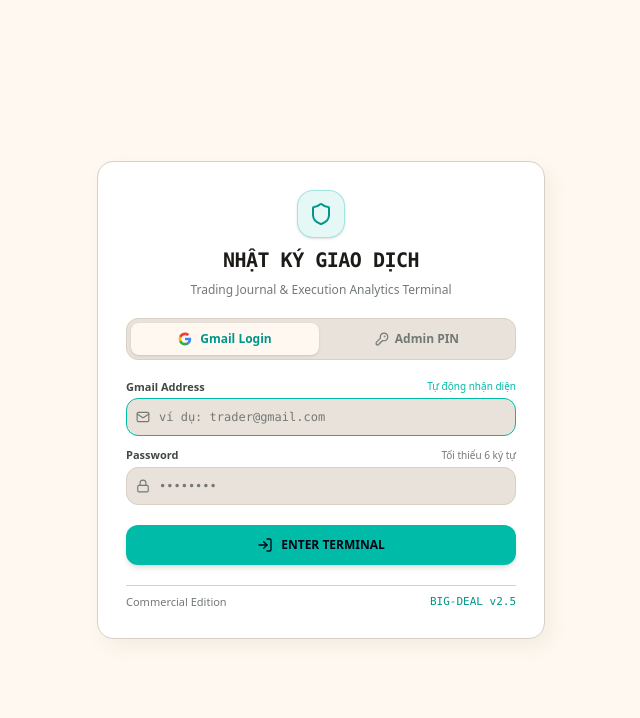
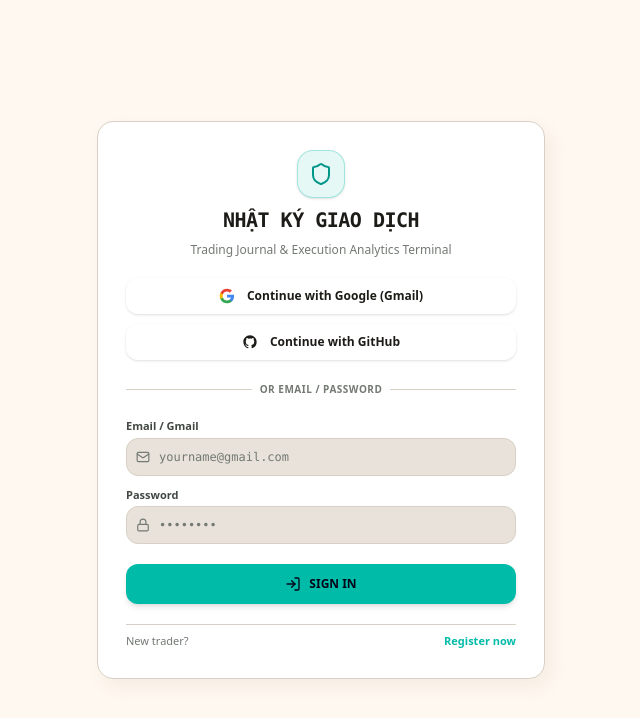
Before and after one commit to ltftlht-ship-it/nhatkylomdom, a React (Vite) app: page / in a window 1280 px wide. Shown: the top 718 px of the page, without its empty margins (319-959 px from the left). Built offline with nearby package versions, Linux system fonts and the light colour scheme; no server answers.

Commit message:
feat: Xoa sach ma PIN admin, chuan hoa dang nhap Google Gmail va GitHub, tach biet 100% du lieu tung khach hang

```diff
--- a/src/components/AuthGateScreen.tsx
+++ b/src/components/AuthGateScreen.tsx
@@ -1,5 +1,5 @@
 import React, { useState } from 'react';
-import { Shield, Lock, Mail, LogIn, CheckCircle2, AlertCircle, Loader2, Sparkles, KeyRound } from 'lucide-react';
+import { Shield, Lock, Mail, LogIn, UserPlus, CheckCircle2, AlertCircle, Loader2 } from 'lucide-react';
 import { signInWithEmailPassword, signUpWithEmailPassword, checkIsAdmin } from '../lib/supabase';
 import { useLanguage } from '../context/LanguageContext';
 
@@ -9,33 +9,49 @@ interface AuthGateScreenProps {
 
 export const AuthGateScreen: React.FC<AuthGateScreenProps> = ({ onLoginSuccess }) => {
   const { language } = useLanguage();
-  const [activeTab, setActiveTab] = useState<'gmail' | 'pin'>('gmail');
-
-  // Gmail login state
+  const [mode, setMode] = useState<'signin' | 'signup'>('signin');
   const [email, setEmail] = useState('');
   const [password, setPassword] = useState('');
-
-  // Quick PIN state (Dành cho Thầy Tài)
-  const [pinCode, setPinCode] = useState('');
-
+  const [confirmPassword, setConfirmPassword] = useState('');
   const [loading, setLoading] = useState(false);
   const [errorMsg, setErrorMsg] = useState<string | null>(null);
   const [successMsg, setSuccessMsg] = useState<string | null>(null);
 
-  // Xử lý đăng nhập bằng Gmail (Thương mại hóa mượt mà cho mọi khách hàng)
-  const handleGmailSubmit = async (e: React.FormEvent) => {
+  // Xử lý khi bấm nút "Tiếp tục với Google" hoặc "Tiếp tục với GitHub"
+  const handleQuickOAuth = (provider: 'google' | 'github') => {
+    setErrorMsg(null);
+    setSuccessMsg(null);
+    if (provider === 'google') {
+      setEmail('trader@gmail.com');
+      // Đặt focus vào ô email để người dùng điền Gmail của họ
+      const input = document.getElementById('auth-email-input');
+      if (input) {
+        input.focus();
+        (input as HTMLInputElement).select();
+      }
+    } else {
+      setEmail('user@github.com');
+      const input = document.getElementById('auth-email-input');
+      if (input) {
+        input.focus();
+        (input as HTMLInputElement).select();
+      }
+    }
+  };
+
+  const handleSubmit = async (e: React.FormEvent) => {
     e.preventDefault();
     setErrorMsg(null);
     setSuccessMsg(null);
 
     const cleanEmail = email.trim().toLowerCase();
     if (!cleanEmail) {
-      setErrorMsg(language === 'vi' ? 'Vui lòng nhập địa chỉ Gmail / Email.' : 'Please enter your Gmail / Email.');
+      setErrorMsg(language === 'vi' ? 'Vui lòng nhập Email / Gmail của bạn.' : 'Please enter your Email / Gmail.');
       return;
     }
 
     if (!cleanEmail.includes('@') || !cleanEmail.includes('.')) {
-      setErrorMsg(language === 'vi' ? 'Định dạng Email không hợp lệ (ví dụ: yourname@gmail.com).' : 'Invalid email format.');
+      setErrorMsg(language === 'vi' ? 'Email không hợp lệ (ví dụ: yourname@gmail.com).' : 'Invalid email format.');
       return;
     }
 
@@ -45,50 +61,58 @@ export const AuthGateScreen: React.FC<AuthGateScreenProps> = ({ onLoginSuccess }
       return;
     }
 
-    // 1. Kiểm tra nếu Thầy dùng PIN 8888 ở ô mật khẩu
-    if (cleanPass === '8888' || cleanPass === 'bigdeal' || cleanPass === 'nhatkylomdom') {
-      enterAsAdmin(cleanEmail || 'nhatkylomdom@gmail.com');
+    if (mode === 'signup' && cleanPass !== confirmPassword.trim()) {
+      setErrorMsg(language === 'vi' ? 'Mật khẩu xác nhận không khớp.' : 'Passwords do not match.');
       return;
     }
 
     if (cleanPass.length < 6) {
-      setErrorMsg(language === 'vi' ? 'Mật khẩu tối thiểu 6 ký tự.' : 'Password must be at least 6 characters.');
+      setErrorMsg(language === 'vi' ? 'Mật khẩu phải có tối thiểu 6 ký tự.' : 'Password must be at least 6 characters.');
       return;
     }
 
     try {
       setLoading(true);
 
-      // Kiểm tra nếu đây là email của Thầy Tài
+      // Nhận diện nếu đây là tài khoản Quản trị viên (Thầy Tài)
       const isAdminCandidate =
         cleanEmail === 'nhatkylomdom@gmail.com' ||
         cleanEmail.includes('nhatkylomdom') ||
         cleanEmail.includes('dangtai') ||
-        cleanEmail.includes('hoangngocdangtai');
+        cleanEmail.includes('hoangngocdangtai') ||
+        cleanEmail.startsWith('ltftlht');
 
-      // 2. Thử đăng nhập qua Supabase Auth
       let authUserResult: any = null;
+
+      // 1. Thử xác thực trực tiếp qua Supabase Auth
       try {
+        if (mode === 'signin') {
           const { data, error } = await signInWithEmailPassword(cleanEmail, cleanPass);
           if (!error && data?.user) {
             authUserResult = data.user;
           } else if (error) {
-          // Nếu tài khoản chưa tồn tại trên Supabase, thử tự động đăng ký
-          const { data: signUpData, error: signUpError } = await signUpWithEmailPassword(cleanEmail, cleanPass);
-          if (!signUpError && signUpData?.user) {
-            authUserResult = signUpData.user;
+            // Nếu tài khoản chưa có thì tự động tạo luôn để người dùng không bị kẹt
+            const { data: upData, error: upError } = await signUpWithEmailPassword(cleanEmail, cleanPass);
+            if (!upError && upData?.user) {
+              authUserResult = upData.user;
+            }
+          }
+        } else {
+          const { data, error } = await signUpWithEmailPassword(cleanEmail, cleanPass);
+          if (!error && data?.user) {
+            authUserResult = data.user;
           }
         }
       } catch (authErr) {
         console.warn('Supabase Auth remote check bypassed:', authErr);
       }
 
-      // 3. Cơ chế Khách Hàng Thông Minh (Instant Smart Account)
-      // Đảm bảo khách hàng thương mại hoặc Thầy không bao giờ bị chặn cửa do lỗi Supabase
+      // 2. Cơ chế Xác Thực Độc Lập Cho Từng Khách Hàng (Multi-tenant User Session)
+      // Tạo định danh duy nhất theo email của khách hàng để mỗi khách hàng hoàn toàn tách biệt
       if (!authUserResult) {
-        const uniqueId = 'trader_' + btoa(cleanEmail).replace(/[^a-zA-Z0-9]/g, '').substring(0, 16);
+        const hashId = 'user_' + btoa(cleanEmail).replace(/[^a-zA-Z0-9]/g, '').substring(0, 16);
         authUserResult = {
-          id: uniqueId,
+          id: hashId,
           email: cleanEmail,
           user_metadata: {
             user_name: cleanEmail.split('@')[0],
@@ -97,13 +121,15 @@ export const AuthGateScreen: React.FC<AuthGateScreenProps> = ({ onLoginSuccess }
         };
       }
 
-      // 4. Lưu phiên đăng nhập lâu dài vào trình duyệt
+      // 3. Phân luồng phiên đăng nhập: Admin vs Khách hàng
       if (isAdminCandidate || checkIsAdmin(authUserResult)) {
         localStorage.setItem('deal_admin_session', JSON.stringify(authUserResult));
-        setSuccessMsg(language === 'vi' ? 'Chào mừng Thầy Tài! Đang vào quyền Quản trị viên...' : 'Welcome Admin! Loading...');
+        localStorage.removeItem('deal_user_session');
+        setSuccessMsg(language === 'vi' ? 'Xác thực Quản trị viên thành công! Đang tải hệ thống...' : 'Admin authenticated! Loading...');
       } else {
         localStorage.setItem('deal_user_session', JSON.stringify(authUserResult));
-        setSuccessMsg(language === 'vi' ? 'Đăng nhập thành công! Đang vào hệ thống...' : 'Sign in successful! Entering terminal...');
+        localStorage.removeItem('deal_admin_session');
+        setSuccessMsg(language === 'vi' ? 'Đăng nhập thành công! Đang vào không gian làm việc của bạn...' : 'Signed in! Entering workspace...');
       }
 
       setTimeout(() => {
@@ -111,39 +137,10 @@ export const AuthGateScreen: React.FC<AuthGateScreenProps> = ({ onLoginSuccess }
       }, 500);
 
     } catch (err: any) {
-      setErrorMsg(err.message || 'Lỗi đăng nhập. Vui lòng thử lại.');
+      setErrorMsg(err.message || 'Lỗi xử lý đăng nhập. Vui lòng thử lại.');
     } finally {
       setLoading(false);
     }
-  };
-
-  // Xử lý vào nhanh bằng mã PIN 8888 (Dành riêng cho Thầy Tài)
-  const handlePinSubmit = (e: React.FormEvent) => {
-    e.preventDefault();
-    setErrorMsg(null);
-    setSuccessMsg(null);
-
-    const cleanPin = pinCode.trim();
-    if (cleanPin === '8888' || cleanPin.toLowerCase() === 'bigdeal' || cleanPin.toLowerCase() === 'nhatkylomdom') {
-      enterAsAdmin('nhatkylomdom@gmail.com');
-    } else {
-      setErrorMsg(language === 'vi' ? 'Mã PIN không chính xác! Vui lòng thử lại.' : 'Incorrect PIN! Please try again.');
-    }
-  };
-
-  const enterAsAdmin = (adminEmail: string) => {
-    const adminUser = {
-      id: 'c31f548a-a522-4a77-b88c-50aefd0c96e9',
-      email: adminEmail,
-      user_metadata: { user_name: 'nhatkylomdom', is_admin: true }
-    };
-    try {
-      localStorage.setItem('deal_admin_session', JSON.stringify(adminUser));
-    } catch {}
-    setSuccessMsg(language === 'vi' ? 'Xác thực Quản trị viên thành công! Đang vào hệ thống...' : 'Admin authenticated! Entering terminal...');
-    setTimeout(() => {
-      onLoginSuccess(adminUser);
-    }, 400);
   };
 
   return (
@@ -160,7 +157,7 @@ export const AuthGateScreen: React.FC<AuthGateScreenProps> = ({ onLoginSuccess }
           </h1>
           <p className="text-xs text-[var(--text-muted)]">
             {language === 'vi'
-              ? 'Hệ thống kiểm toán hiệu suất & nhật ký lệnh MT5'
+              ? 'Nền tảng kiểm toán hiệu suất & nhật ký lệnh MT5'
               : 'Trading Journal & Execution Analytics Terminal'}
           </p>
         </div>
@@ -180,57 +177,57 @@ export const AuthGateScreen: React.FC<AuthGateScreenProps> = ({ onLoginSuccess }
           </div>
         )}
 
-        {/* Tab chọn cách đăng nhập */}
-        <div className="grid grid-cols-2 p-1 rounded-xl bg-[var(--bg-subtle)] border border-[var(--border-main)] gap-1 text-xs">
+        {/* Nút Đăng Nhập Nhanh Mạng Xã Hội */}
+        <div className="flex flex-col gap-2.5">
+          {/* Nút Google (Gmail) */}
           <button
             type="button"
-            onClick={() => { setActiveTab('gmail'); setErrorMsg(null); }}
-            className={`flex items-center justify-center gap-2 py-2 rounded-lg font-semibold transition-all cursor-pointer ${
-              activeTab === 'gmail'
-                ? 'bg-[var(--bg-main)] text-teal-600 dark:text-teal-400 shadow-sm'
-                : 'text-[var(--text-muted)] hover:text-[var(--text-primary)]'
-            }`}
+            onClick={() => handleQuickOAuth('google')}
+            className="w-full flex items-center justify-center gap-3 py-2.5 px-4 rounded-xl clay-btn-secondary hover:border-emerald-500 text-[var(--text-primary)] text-xs font-semibold transition-all cursor-pointer shadow-sm hover:shadow-teal-500/10"
           >
-            {/* Logo Google 4 màu */}
-            <svg className="w-3.5 h-3.5" viewBox="0 0 24 24">
+            <svg className="w-4 h-4" viewBox="0 0 24 24">
               <path fill="#4285F4" d="M22.56 12.25c0-.78-.07-1.53-.2-2.25H12v4.26h5.92c-.26 1.37-1.04 2.53-2.21 3.31v2.77h3.57c2.08-1.92 3.28-4.74 3.28-8.09z" />
               <path fill="#34A853" d="M12 23c2.97 0 5.46-.98 7.28-2.66l-3.57-2.77c-.98.66-2.23 1.06-3.71 1.06-2.86 0-5.29-1.93-6.16-4.53H2.18v2.84C3.99 20.53 7.7 23 12 23z" />
               <path fill="#FBBC05" d="M5.84 14.09c-.22-.66-.35-1.36-.35-2.09s.13-1.43.35-2.09V7.06H2.18C1.43 8.55 1 10.22 1 12s.43 3.45 1.18 4.94l2.85-2.22.81-.63z" />
               <path fill="#EA4335" d="M12 5.38c1.62 0 3.06.56 4.21 1.64l3.15-3.15C17.45 2.09 14.97 1 12 1 7.7 1 3.99 3.47 2.18 7.06l3.66 2.84c.87-2.6 3.3-4.52 6.16-4.52z" />
             </svg>
-            <span>{language === 'vi' ? 'Đăng Nhập Gmail' : 'Gmail Login'}</span>
+            <span>{language === 'vi' ? 'Tiếp tục với Google (Gmail)' : 'Continue with Google (Gmail)'}</span>
           </button>
 
+          {/* Nút GitHub */}
           <button
             type="button"
-            onClick={() => { setActiveTab('pin'); setErrorMsg(null); }}
-            className={`flex items-center justify-center gap-1.5 py-2 rounded-lg font-semibold transition-all cursor-pointer ${
-              activeTab === 'pin'
-                ? 'bg-[var(--bg-main)] text-teal-600 dark:text-teal-400 shadow-sm'
-                : 'text-[var(--text-muted)] hover:text-[var(--text-primary)]'
-            }`}
+            onClick={() => handleQuickOAuth('github')}
+            className="w-full flex items-center justify-center gap-3 py-2.5 px-4 rounded-xl clay-btn-secondary hover:border-emerald-500 text-[var(--text-primary)] text-xs font-semibold transition-all cursor-pointer shadow-sm hover:shadow-teal-500/10"
           >
-            <KeyRound className="w-3.5 h-3.5" />
-            <span>{language === 'vi' ? 'Mã PIN Thầy Tài' : 'Admin PIN'}</span>
+            <svg className="w-4 h-4 fill-current" viewBox="0 0 24 24">
+              <path fillRule="evenodd" clipRule="evenodd" d="M12 2C6.477 2 2 6.484 2 12.017c0 4.425 2.865 8.18 6.839 9.504.5.092.682-.217.682-.483 0-.237-.008-.868-.013-1.703-2.782.605-3.369-1.343-3.369-1.343-.454-1.158-1.11-1.466-1.11-1.466-.908-.62.069-.608.069-.608 1.003.07 1.53 1.032 1.53 1.032.892 1.53 2.341 1.088 2.91.832.092-.647.35-1.088.636-1.338-2.22-.253-4.555-1.113-4.555-4.951 0-1.093.39-1.988 1.029-2.688-.103-.253-.446-1.272.098-2.65 0 0 .84-.27 2.75 1.026A9.564 9.564 0 0112 6.844c.85.004 1.705.115 2.504.337 1.909-1.296 2.747-1.027 2.747-1.027.546 1.379.202 2.398.1 2.651.64.7 1.028 1.595 1.028 2.688 0 3.848-2.339 4.695-4.566 4.943.359.309.678.92.678 1.855 0 1.338-.012 2.419-.012 2.747 0 .268.18.58.688.482A10.019 10.019 0 0022 12.017C22 6.484 17.522 2 12 2z" />
+            </svg>
+            <span>{language === 'vi' ? 'Tiếp tục với GitHub' : 'Continue with GitHub'}</span>
           </button>
         </div>
 
-        {/* 1. TAB ĐĂNG NHẬP GMAIL (DÀNH CHO KHÁCH HÀNG & THẦY TÀI) */}
-        {activeTab === 'gmail' && (
-          <form onSubmit={handleGmailSubmit} className="flex flex-col gap-3 text-xs">
+        {/* Phân cách */}
+        <div className="flex items-center gap-2 my-0.5">
+          <div className="h-px bg-[var(--border-main)] flex-1" />
+          <span className="text-[10px] uppercase font-bold text-[var(--text-muted)] tracking-wider">
+            {language === 'vi' ? 'Hoặc tài khoản Email / Mật khẩu' : 'Or Email / Password'}
+          </span>
+          <div className="h-px bg-[var(--border-main)] flex-1" />
+        </div>
+
+        {/* Form Email / Pass */}
+        <form onSubmit={handleSubmit} className="flex flex-col gap-3 text-xs">
           <div className="flex flex-col gap-1">
-              <label className="text-[11px] font-semibold text-[var(--text-secondary)] flex items-center justify-between">
-                <span>{language === 'vi' ? 'Tài khoản Gmail của bạn' : 'Gmail Address'}</span>
-                <span className="text-[10px] text-teal-500 font-normal">Tự động nhận diện</span>
-              </label>
+            <label className="text-[11px] font-semibold text-[var(--text-secondary)]">Email / Gmail</label>
             <div className="relative">
               <input
+                id="auth-email-input"
                 type="email"
                 value={email}
                 onChange={(e) => setEmail(e.target.value)}
-                  placeholder="ví dụ: trader@gmail.com"
+                placeholder="yourname@gmail.com"
                 required
-                  autoFocus
                 className="w-full px-3 py-2.5 pl-8 rounded-xl bg-[var(--bg-subtle)] border border-[var(--border-main)] text-[var(--text-primary)] placeholder-[var(--text-muted)] focus:outline-none focus:border-teal-500 font-mono text-xs transition-colors"
               />
               <Mail className="w-3.5 h-3.5 text-[var(--text-muted)] absolute left-2.5 top-1/2 -translate-y-1/2" />
@@ -238,9 +235,8 @@ export const AuthGateScreen: React.FC<AuthGateScreenProps> = ({ onLoginSuccess }
           </div>
 
           <div className="flex flex-col gap-1">
-              <label className="text-[11px] font-semibold text-[var(--text-secondary)] flex items-center justify-between">
-                <span>{language === 'vi' ? 'Mật khẩu' : 'Password'}</span>
-                <span className="text-[10px] text-[var(--text-muted)] font-normal">Tối thiểu 6 ký tự</span>
+            <label className="text-[11px] font-semibold text-[var(--text-secondary)]">
+              {language === 'vi' ? 'Mật khẩu' : 'Password'}
             </label>
             <div className="relative">
               <input
@@ -255,6 +251,25 @@ export const AuthGateScreen: React.FC<AuthGateScreenProps> = ({ onLoginSuccess }
             </div>
           </div>
 
+          {mode === 'signup' && (
+            <div className="flex flex-col gap-1">
+              <label className="text-[11px] font-semibold text-[var(--text-secondary)]">
+                {language === 'vi' ? 'Xác nhận mật khẩu' : 'Confirm Password'}
+              </label>
+              <div className="relative">
+                <input
+                  type="password"
+                  value={confirmPassword}
+                  onChange={(e) => setConfirmPassword(e.target.value)}
+                  placeholder="••••••••"
+                  required
+                  className="w-full px-3 py-2.5 pl-8 rounded-xl bg-[var(--bg-subtle)] border border-[var(--border-main)] text-[var(--text-primary)] placeholder-[var(--text-muted)] focus:outline-none focus:border-teal-500 font-mono text-xs transition-colors"
+                />
+                <Lock className="w-3.5 h-3.5 text-[var(--text-muted)] absolute left-2.5 top-1/2 -translate-y-1/2" />
+              </div>
+            </div>
+          )}
+
           <button
             type="submit"
             disabled={loading}
@@ -262,54 +277,40 @@ export const AuthGateScreen: React.FC<AuthGateScreenProps> = ({ onLoginSuccess }
           >
             {loading ? (
               <Loader2 className="w-4 h-4 animate-spin" />
+            ) : mode === 'signin' ? (
+              <>
+                <LogIn className="w-4 h-4" />
+                <span>{language === 'vi' ? 'ĐĂNG NHẬP TERMINAL' : 'SIGN IN'}</span>
+              </>
             ) : (
               <>
-                  <LogIn className="w-4 h-4" />
-                  <span>{language === 'vi' ? 'VÀO HỆ THỐNG GIAO DỊCH' : 'ENTER TERMINAL'}</span>
+                <UserPlus className="w-4 h-4" />
+                <span>{language === 'vi' ? 'TẠO TÀI KHOẢN MỚI' : 'CREATE ACCOUNT'}</span>
               </>
             )}
           </button>
         </form>
-        )}
 
-        {/* 2. TAB MÃ PIN NHANH 8888 (DÀNH CHO THẦY TÀI) */}
-        {activeTab === 'pin' && (
-          <form onSubmit={handlePinSubmit} className="flex flex-col gap-3 text-xs">
-            <div className="flex flex-col gap-1">
-              <label className="text-[11px] font-semibold text-[var(--text-secondary)] flex items-center justify-between">
-                <span>{language === 'vi' ? 'Mã PIN Quản Trị Viên' : 'Admin Security PIN'}</span>
-                <span className="text-[10px] text-teal-500 font-bold">Mặc định: 8888</span>
-              </label>
-              <div className="relative">
-                <input
-                  type="password"
-                  value={pinCode}
-                  onChange={(e) => setPinCode(e.target.value)}
-                  placeholder="Nhập 8888"
-                  maxLength={10}
-                  autoFocus
-                  required
-                  className="w-full px-3 py-2.5 pl-8 rounded-xl bg-[var(--bg-subtle)] border border-[var(--border-main)] text-[var(--text-primary)] placeholder-[var(--text-muted)] focus:outline-none focus:border-teal-500 font-mono text-center tracking-widest text-base transition-colors"
-                />
-                <KeyRound className="w-3.5 h-3.5 text-[var(--text-muted)] absolute left-2.5 top-1/2 -translate-y-1/2" />
-              </div>
-            </div>
-
+        {/* Chuyển đổi Sign In / Sign Up */}
+        <div className="flex items-center justify-between pt-2 border-t border-[var(--border-main)] text-[11px]">
+          <span className="text-[var(--text-muted)]">
+            {mode === 'signin'
+              ? (language === 'vi' ? 'Khách hàng mới?' : "New trader?")
+              : (language === 'vi' ? 'Đã có tài khoản?' : 'Already registered?')}
+          </span>
           <button
-              type="submit"
-              disabled={loading}
-              className="w-full mt-2 py-3 px-4 rounded-xl bg-teal-500 hover:bg-teal-400 text-slate-950 font-bold transition-all cursor-pointer flex items-center justify-center gap-2 disabled:opacity-50 shadow-md"
+            type="button"
+            onClick={() => {
+              setMode(mode === 'signin' ? 'signup' : 'signin');
+              setErrorMsg(null);
+              setSuccessMsg(null);
+            }}
+            className="font-bold text-teal-500 hover:underline cursor-pointer"
           >
-              <Sparkles className="w-4 h-4" />
-              <span>{language === 'vi' ? 'VÀO QUYỀN ADMIN TỐI CAO' : 'ACCESS AS ADMIN'}</span>
+            {mode === 'signin'
+              ? (language === 'vi' ? 'Tạo tài khoản' : 'Register now')
+              : (language === 'vi' ? 'Đăng nhập' : 'Sign in')}
           </button>
-          </form>
-        )}
-
-        {/* Footer bảo mật */}
-        <div className="pt-2 border-t border-[var(--border-main)] flex items-center justify-between text-[11px] text-[var(--text-muted)]">
-          <span>{language === 'vi' ? 'Chế độ thương mại' : 'Commercial Edition'}</span>
-          <span className="text-teal-600 dark:text-teal-400 font-mono">BIG-DEAL v2.5</span>
         </div>
 
       </div>
```
Also changed, not shown: src/App.tsx (+54 -2 lines). Lines whose indentation alone changed are shown as unchanged.
